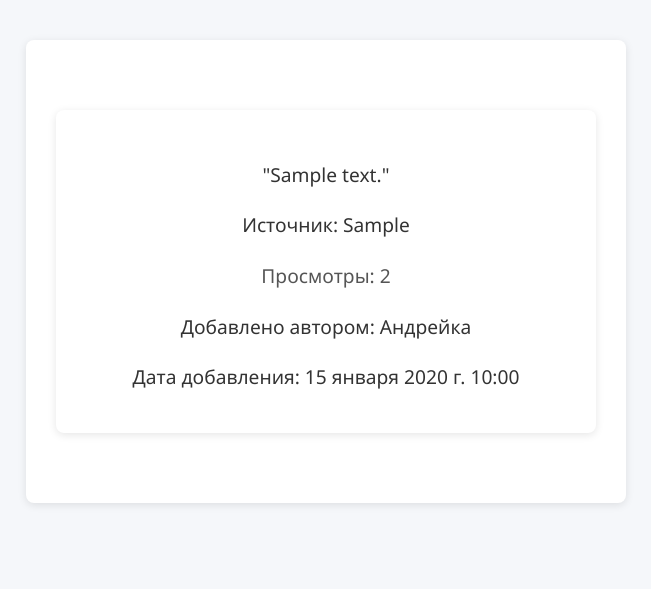
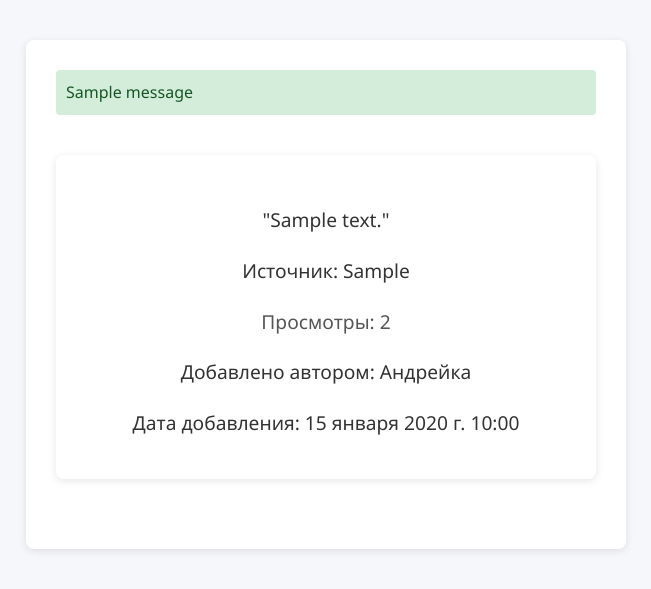
Before and after one commit to AndreyBulygin46/solution, a Django app: page / in a window 1280 px wide. Shown: the part 77-666 px from the top of the page, without its empty margins (314-965 px from the left). Run offline with Django 5.2, Linux system fonts and the light colour scheme; data comes from the database, SQL or seed files in the repository; both versions use the stored data as it was after the commit; tables that the repository leaves empty hold one stand-in row (values such as "Sample post"); one stand-in notice (Sample message) is shown.

Commit message:
появляется надпись при удалении цитаты

```diff
--- a/quote/app_quote/static/main.css
+++ b/quote/app_quote/static/main.css
@@ -250,3 +250,19 @@ a:hover {
     cursor: pointer;
     font-size: 1rem;
 }
+
+.messages .alert {
+  padding: 10px;
+  margin-bottom: 10px;
+  border-radius: 4px;
+}
+
+.messages .alert.success {
+  background-color: #d4edda;
+  color: #155724;
+}
+
+.messages .alert.error {
+  background-color: #f8d7da;
+  color: #721c24;
+}
--- a/quote/app_quote/templates/home.html
+++ b/quote/app_quote/templates/home.html
@@ -1,7 +1,18 @@
+<!-- home.html -->
 {% extends "base.html" %}
 {% block title %}Главная страница{% endblock %}
 
 {% block content %}
+  {% if messages %}
+    <div class="messages">
+      {% for message in messages %}
+        <div class="alert {{ message.tags }}">
+          {{ message }}
+        </div>
+      {% endfor %}
+    </div>
+  {% endif %}
+
   <div class="quote-card">
     {% if no_quotes_message %}
       <p>{{ no_quotes_message }}</p>
--- a/quote/app_quote/views.py
+++ b/quote/app_quote/views.py
@@ -1,6 +1,7 @@
 from django.http import HttpResponseForbidden
 from django.shortcuts import get_object_or_404, render, redirect
 from django.contrib.auth import login
+from django.contrib import messages
 from .forms import RegisterForm, LoginForm, AddQuoteForm
 from .models import Quote, ViewCounter, Vote
 from django.contrib.auth.decorators import login_required
@@ -73,6 +74,7 @@ def delete_quote(request, quote_id):
     quote = get_object_or_404(Quote, id=quote_id)
     if request.user == quote.author:
         quote.delete()
+        messages.success(request, "Цитата успешно удалена.")
     else:
         return HttpResponseForbidden("Вы можете удалять только свои цитаты.")
     return redirect('home')
```
Also changed, not shown: quote/db.sqlite3.
